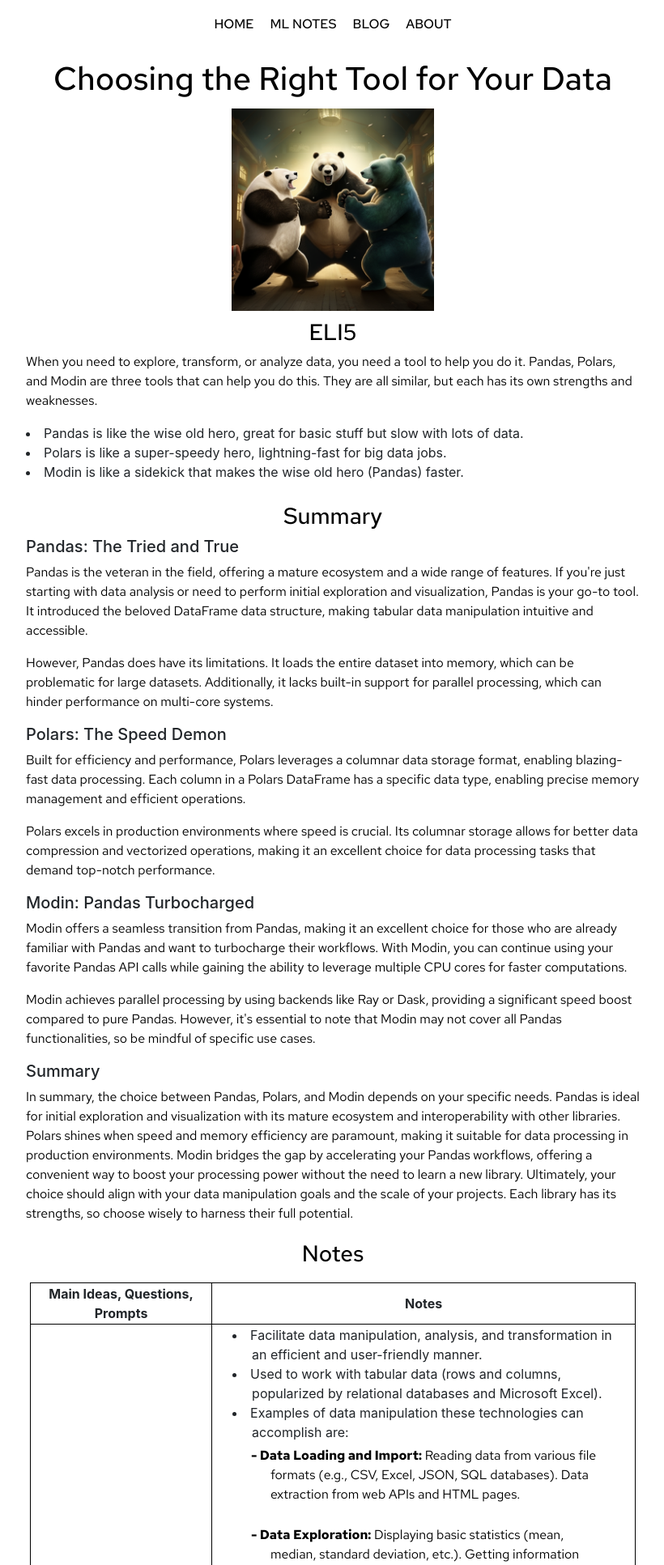
After one commit to tmwileman/thomaswileman, a Flask app: page /pandas_polars_modin in a window 1280 px wide. The commit adds this page. Shown: the top 1933 px of the page at 81% size, without its empty margins (229-1049 px from the left). Run offline with Flask 3, Linux system fonts and the light colour scheme; some libraries are stand-ins or nearby versions.

Commit message:
polars modin note added

```diff
--- a/app.py
+++ b/app.py
@@ -8,7 +8,6 @@ app.config["SEND_FILE_MAX_AGE_DEFAULT"] = 0
 @app.route("/", methods=["GET", "POST"])
 def home():
     return render_template("home.html")
-
 
 @app.route("/notes", methods=["GET", "POST"])
 def notes():
@@ -106,5 +105,13 @@ def lstm():
 def setup():
     return render_template("setup.html")
 
+@app.route("/datalake_vs_datawarehouse", methods=["GET", "POST"])
+def dl_v_dw():
+    return render_template("datalake_vs_datawarehouse.html")
+
+@app.route("/pandas_polars_modin", methods=["GET", "POST"])
+def pandas_polars_modin():
+    return render_template("pandas_polars_modin.html")
+
 if __name__ == "__main__":
     app.run(debug=True)
--- a/static/stylesheets/main.css
+++ b/static/stylesheets/main.css
@@ -213,6 +213,12 @@ code {
   margin: auto;
 }
 
+.note-library {
+  padding: 10px;
+  width: 50%;
+  margin: auto;
+}
+
 .float-child-primary {
   width: 80%;
   float: right;
--- a/static/stylesheets/tables.css
+++ b/static/stylesheets/tables.css
@@ -1,29 +1,49 @@
-table td {
-    border-left: 1px solid #000;
-    border-right: 1px solid #000;
-    text-align: center;
+/* Common styles for all tables and table cells */
+table,
+th,
+td {
+    border: 1px solid black;
+    border-collapse: collapse;
     vertical-align: middle;
 }
 
-table.small,
-th,
-td {
-    border: 1px solid black;
-    border-right-color: black;
-    border-right-style: solid;
-    border-right-width: 1px;
-    border-left-color: black;
-    border-left-style: solid;
-    border-left-width: 1px;
-    border-collapse: collapse;
-    text-align: center;
+table.small {
     width: 10%;
     margin: 0 auto;
-    vertical-align: middle;
 }
 
 table.medium {
     text-align: center;
     margin: 0 auto;
-    vertical-align: middle;
+    padding-left: 3px;
+    padding-right: 3px;
 }
+
+table.princeton-notes {
+    width: 100%;
+    margin: 0 auto;
+    text-align: left;
+}
+
+td.note-topic {
+    padding-left: 1em;
+    padding-right: 1em;
+}
+
+th.note-topic {
+    width: 30%;
+    text-align: center;
+}
+
+th.note-content {
+    width: 70%;
+    text-align: center;
+}
+
+li.note-bullet {
+    flex-grow: 1;
+    list-style-position: inside;
+    text-indent: -1.5em;
+    padding-left: 3em;
+    padding-right: 1em;
+}
--- /dev/null
+++ b/templates/pandas_polars_modin.html
@@ -0,0 +1,218 @@
+{% extends 'base.html' %}
+
+{% block body %}
+<section class="note-header">
+    <div class="note-title">
+        <h1 class="page-title ft">Choosing the Right Tool for Your Data</h1>
+    </div>
+    <div class="note-image-box">
+        <img class="note-image" style="width:250px;" src="../static/images/pandas_polars_modin/pandas_polars_modin_logo.png">
+    </div>
+</section>
+<section class="note-header">
+    <h3>ELI5</h3>
+    <p>
+        When you need to explore, transform, or analyze data, you need a tool to help you do it. Pandas, Polars, and Modin are three tools that can help you do this. They are all similar, but each has its own strengths and weaknesses.
+        <li>Pandas is like the wise old hero, great for basic stuff but slow with lots of data.</li>
+        <li>Polars is like a super-speedy hero, lightning-fast for big data jobs.</li>
+        <li>Modin is like a sidekick that makes the wise old hero (Pandas) faster.</li>
+    </p>
+</section>
+<section class="note-header">
+    <h3>Summary</h3>
+    <h5>
+        Pandas: The Tried and True
+    </h5>
+    <p>
+        Pandas is the veteran in the field, offering a mature ecosystem and a wide range of features. If you're just starting with data analysis or need to perform initial exploration and visualization, Pandas is your go-to tool. It introduced the beloved DataFrame data structure, making tabular data manipulation intuitive and accessible.
+    </p>
+    <p>
+        However, Pandas does have its limitations. It loads the entire dataset into memory, which can be problematic for large datasets. Additionally, it lacks built-in support for parallel processing, which can hinder performance on multi-core systems.
+    </p>
+    <h5>
+        Polars: The Speed Demon
+    </h5>
+    <p>
+        Built for efficiency and performance, Polars leverages a columnar data storage format, enabling blazing-fast data processing. Each column in a Polars DataFrame has a specific data type, enabling precise memory management and efficient operations.
+    </p>
+    <p>
+        Polars excels in production environments where speed is crucial. Its columnar storage allows for better data compression and vectorized operations, making it an excellent choice for data processing tasks that demand top-notch performance.
+    </p>
+    <h5>
+        Modin: Pandas Turbocharged
+    </h5>
+    <p>
+        Modin offers a seamless transition from Pandas, making it an excellent choice for those who are already familiar with Pandas and want to turbocharge their workflows. With Modin, you can continue using your favorite Pandas API calls while gaining the ability to leverage multiple CPU cores for faster computations.
+    </p>
+    <p>
+        Modin achieves parallel processing by using backends like Ray or Dask, providing a significant speed boost compared to pure Pandas. However, it's essential to note that Modin may not cover all Pandas functionalities, so be mindful of specific use cases.
+    </p>
+    <h5>
+        Summary
+    </h5>
+    <p>
+        In summary, the choice between Pandas, Polars, and Modin depends on your specific needs. Pandas is ideal for initial exploration and visualization with its mature ecosystem and interoperability with other libraries. Polars shines when speed and memory efficiency are paramount, making it suitable for data processing in production environments. Modin bridges the gap by accelerating your Pandas workflows, offering a convenient way to boost your processing power without the need to learn a new library. Ultimately, your choice should align with your data manipulation goals and the scale of your projects. Each library has its strengths, so choose wisely to harness their full potential.
+    </p>
+</section>
+<section>
+    <h3>Notes</h3>
+    <div class="note-container">
+        <table class="princeton-notes">
+            <tr>
+                <th class="note-topic">Main Ideas, Questions, Prompts</th>
+                <th class="note-content">Notes</th>
+            </tr>
+            <tr>
+                <td class="note-topic">What are Pandas, Polars, and Modin</td>
+                <td>
+                    <li class="note-bullet">
+                        Facilitate data manipulation, analysis, and transformation in an efficient and user-friendly manner.
+                    </li>
+                    <li class="note-bullet">
+                        Used to work with tabular data (rows and columns, popularized by relational databases and Microsoft Excel).
+                    </li>
+                    <li class="note-bullet">
+                        Examples of data manipulation these technologies can accomplish are:
+                        <ul><b>- Data Loading and Import:</b>
+                            Reading data from various file formats (e.g., CSV, Excel, JSON, SQL databases).
+                            Data extraction from web APIs and HTML pages.
+                        </ul>
+
+                        <ul><b>- Data Exploration:</b>
+                            Displaying basic statistics (mean, median, standard deviation, etc.).
+                            Getting information about data types and structure.
+                            Examining the first/last few rows of data.</ul>
+
+                        <ul><b>- Data Cleaning:</b>
+                            Handling missing data (e.g., filling or dropping missing values).
+                            Removing duplicate rows.
+                            Data type conversion and casting.
+                        </ul>
+
+                        <ul><b>- Data Transformation:</b>
+                            Filtering rows based on conditions.
+                            Selecting specific columns.
+                            Creating new columns based on existing data.
+                            Sorting data by one or more columns.
+                        </ul>
+                        <ul><b>- Data Aggregation:</b>
+                            Grouping data by one or more columns.
+                            Computing aggregations (e.g., sum, mean, count) within groups.
+                            Pivot tables and cross-tabulations.
+                        </ul>
+                        <ul><b>- Merging and Joining Data:</b>
+                            Combining data from multiple DataFrames based on common columns.
+                            Inner, outer, left, and right joins.
+                        </ul>
+                        <ul><b>- Data Visualization Integration:</b>
+                            Integrating with libraries like Matplotlib or Seaborn for data visualization.
+                        </ul>
+                        <ul><b>- Data Export:</b>
+                            Saving data to various file formats.
+                            Writing data to databases.
+                        </ul>
+                        <ul><b>- Machine Learning Data Preparation:</b>
+                            Preparing data for machine learning tasks, such as feature engineering and scaling.
+                        </ul>
+                    </li class="note-bullet">
+                </td>
+            </tr>
+            <tr>
+                <td class="note-topic">What is Pandas</td>
+                <td>
+                    <li class="note-bullet">
+                        Introduced the DataFrame data structure, which is a two-dimensional, size-mutable, and potentially heterogeneous tabular data structure with labeled axes (rows and columns).
+                    </li>
+                    <li class="note-bullet">
+                        Provides a comprehensive set of functions to perform data cleaning, transformation, filtering, and aggregation
+                    </li>
+                    <li class="note-bullet">
+                        Pandas loads the entire dataset into memory. This means it excels with moderately sized data structures (those that can fit in a the available memory) but runs into problems when dealing with large datasets.
+                    </li>
+                    <li class="note-bullet">
+                        Pandas doesn’t provide built-in support for parallel processing, limiting its ability to leverage multiple CPU cores for faster computations.
+                    </li>
+                    <li class="note-bullet">
+                        Pandas primarily uses a row-based data storage format which is intuitive for many data manipulation tasks but may be less efficient for certain operations on large datasets.
+                    </li>
+                </td>
+            </tr>
+            <tr>
+                <td class="note-topic">What is Polars</td>
+                <td>
+                    <li class="note-bullet">
+                        A data manipulation library built for speed and memory efficiency.
+                    </li>
+                    <li class="note-bullet">
+                        Built in Rust but has Python bindings, which means it can leverage Rust's performance advantages while still being accessible from Python.
+                    </li>
+                    <li class="note-bullet">
+                        Uses a columnar data storage format, which is more cache-friendly and efficient for certain operations compared to Pandas' row-based storage. Columnar storage allows for better data compression and vectorized operations.
+                    </li>
+                    <li class="note-bullet">
+                        Each column in a Polars DataFrame has a specific data type, and Polars enforces these data types strictly. This allows for more efficient memory allocation and manipulation. This also enables Polars to take advantage of algorithms that reduce computational complexity and improve performance.
+                    </li>
+                    <li class="note-bullet">
+                        The Polars library is growing, but it's not as mature as Pandas. As a result, some features available in Pandas may be may not be in Polars.
+                    </li>
+                </td>
+            </tr>
+            <tr>
+                <td class="note-topic">What is Modin</td>
+                <td>
+                    <li class="note-bullet">
+                        Modin is a drop-in replacement for pandas. The API calls are similar to pandas. It can be easily integrated into python with a few lines of code.
+                        <pre>
+                            <code class="python">
+import pandas as pandas
+import modin.pandas as pd
+                            </code>
+                        </pre>
+                    </li>
+                    <li class="note-bullet">
+                        While pandas is single-threaded, Modin lets you instantly speed up your workflows by scaling pandas so it uses all of your cores.
+                    </li>
+                    <li class="note-bullet">
+                        Modin is able to take advantage of multiple threads because it uses a backend like ray or dask to distribute operations.
+                    </li>
+                    <li class="note-bullet">
+                        A common thread in this analysis is library maturity (size of the community supporting the project directly impacts the number of features available.) In this case, Modin cover most but not all pandas functionality. For instance, Modin does not have support for the merge() function.
+                    </li>
+                </td>
+            </tr>
+            <tr>
+                <td class="note-topic">How are they similar</td>
+                <td>
+                    <li class="note-bullet">
+                        All three libraries provide a DataFrame data structure, which is a two-dimensional, size-mutable, and potentially heterogeneous tabular data structure with labeled axes (rows and columns).
+                    </li>
+                    <li class="note-bullet">
+                        All three libraries provide a comprehensive set of functions to perform data cleaning, transformation, filtering, and aggregation.
+                    </li>
+                    <li class="note-bullet">
+                        All three libraries provide a similar API, so if you know one library, it's easy to learn the others.
+                    </li>
+                </td>
+            </tr>
+            <tr>
+                <td class="note-topic">How are they different</td>
+                <td>
+                    <li class="note-bullet">
+                        Library maturity. Pandas is the most mature of the three libraries, and it has the largest community of users and contributors. As a result, it has the most features and is the most stable. Polars and Modin are newer libraries, and they have smaller communities of users and contributors. As a result, they have fewer features.
+                    </li>
+                    <li class="note-bullet">
+                        Data storage format. Pandas uses a row-based data storage format, while Polars and Modin use a columnar data storage format. Columnar storage is more efficient for certain operations, such as data compression and vectorized operations.
+                    </li>
+                    <li class="note-bullet">
+                        Memory management. Pandas loads the entire dataset into memory, while Polars and Modin use lazy evaluation and only load the data into memory when it's needed. This means Polars and Modin can handle larger datasets than Pandas.
+                    </li>
+                    <li class="note-bullet">
+                        Parallel processing. Pandas is single-threaded, while Polars and Modin can use multiple threads for faster computations.
+                    </li>
+                </td>
+            </tr>
+        </table>
+    </div>
+</section>
+</p>
+{% endblock %}
```
Also changed, not shown: templates/datalake_vs_datawarehouse.html (added, +81 -0 lines), templates/home.html (+18 -20 lines), templates/notes.html (+10 -7 lines), static/images/dl_v_dw/dl_v_dw_cover.png (added), static/images/pandas_polars_modin/pandas_polars_modin_logo.png (added).
